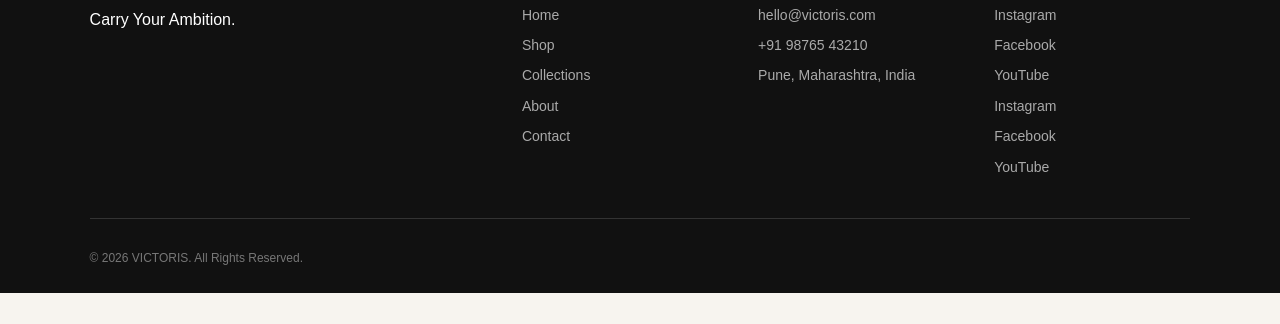
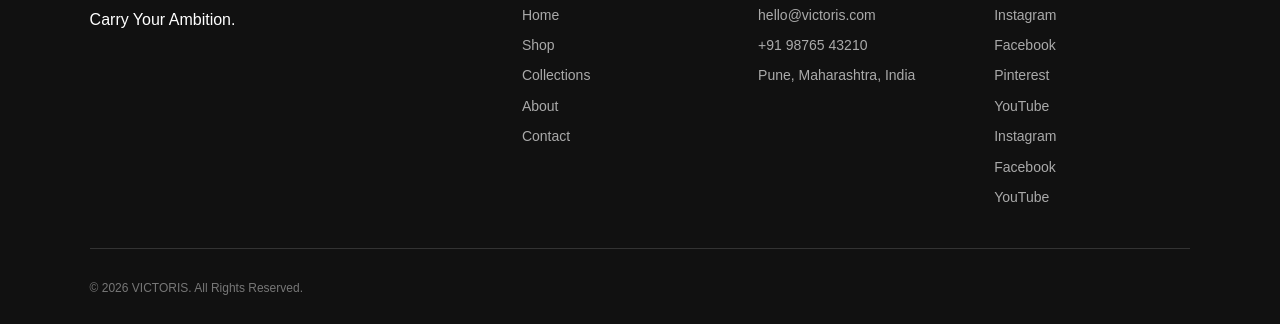
Before and after one commit to sakshi94947-lgtm/victoris-website, a plain HTML site: page index.html in a window 1280 px wide. Shown: the part 5736-6060 px from the top of the page. Before the commit the page ends 6029 px from the top, so only its background shows below. Drawn offline with Linux system fonts and the light colour scheme.

```diff
--- a/index.html
+++ b/index.html
@@ -330,7 +330,7 @@
             <h4>FOLLOW</h4>
             <a href="#">Instagram</a>
             <a href="#">Facebook</a>
-
+            <a href ="#">Pinterest</a>
             <a href="#">YouTube</a>
             <a href="https://www.instagram.com/victoris4330" target="_blank" rel="noopener noreferrer">Instagram</a>
 <a href="https://www.facebook.com/share/1KspQE7KUW/" target="_blank" rel="noopener noreferrer">Facebook</a>
```
